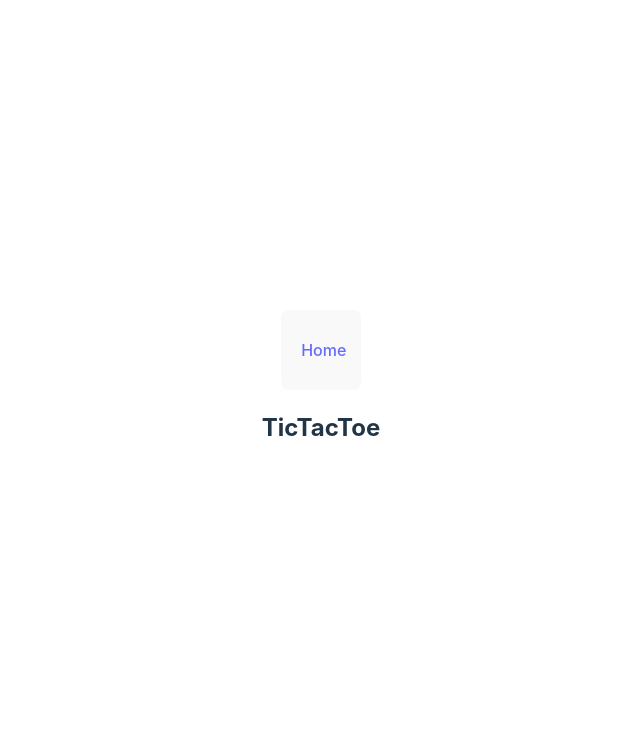
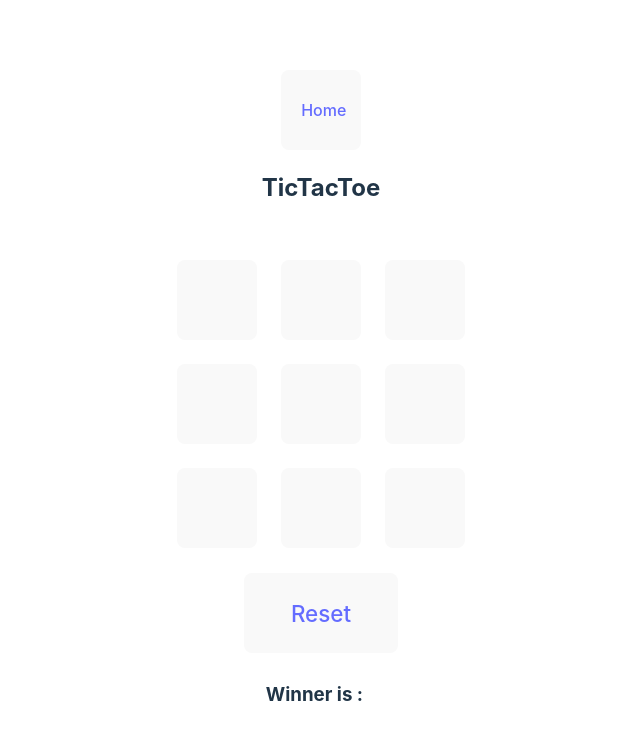
Before and after one commit to NazarPentsarskyi/React-simple-apps, a React (Vite) app: page /tictactoe in a window 1280 px wide. Shown: the top 740 px of the page, without its empty margins (319-959 px from the left). Built offline with nearby package versions, Linux system fonts and the light colour scheme.

Commit message:
added tictactoe game

```diff
--- a/src/App.css
+++ b/src/App.css
@@ -11,6 +11,7 @@
   --hover-color-a:#535bf2;
   --break-color:#a31c1c;
   --highlight-color:#282dc396;
+  --strike-color:#fd3b00c0;
 
   color-scheme: light dark;
   color: var(--root-color);
@@ -162,6 +163,68 @@ p{
   letter-spacing: 1px;
 }
 
+.winner {
+  padding-left: 0.5em;
+  font-size: 1.4em;
+  color: var(--strike-color);
+}
+
+.reset {
+  width: 50%;
+  height: 80px;
+  color: var(--main-color);
+  margin-top: 0.7em;
+  font-size: 1.4em;
+}
+
+.strike {
+  position: absolute;
+  background-color: var(--strike-color);
+}
+
+.strike-row-1 {
+  width: 100%;
+  height: 4px;
+  top: 15.5%;
+}
+.strike-row-2 {
+  width: 100%;
+  height: 4px;
+  top: 49.5%;
+}
+.strike-row-3 {
+  width: 100%;
+  height: 4px;
+  top: 83%;
+}
+.strike-column-1 {
+  height: 100%;
+  width: 4px;
+  left: 15.5%;
+}
+.strike-column-2 {
+  height: 100%;
+  width: 4px;
+  left: 49.45%;
+}
+.strike-column-3 {
+  height: 100%;
+  width: 4px;
+  left: 83.3%;
+}
+.strike-diagonal-1 {
+  width: 100%;
+  height: 4px;
+  top: 50%;
+  transform: skewY(45deg);
+}
+.strike-diagonal-2 {
+  width: 100%;
+  height: 4px;
+  top: 50%;
+  transform: skewY(-45deg);
+}
+
 
 .error {
   display: grid;
--- a/src/components/TicTacToe.jsx
+++ b/src/components/TicTacToe.jsx
@@ -1,13 +1,126 @@
+import { useCallback, useEffect, useState } from "react";
 import { Link } from "react-router-dom";
 
 const TicTacToe= () => {
+
+  const [square, setSquare] = useState(Array(9).fill(null));
+  const [xPlaying, setXPlaying] = useState(true);
+  const [disableButtons, setDisableButtons] = useState(false);
+  const [gameOver, setGameOver] = useState(false);
+  const [winner, setWinner] = useState(null);
+  const [strikeClass, setStrikeClass] = useState();
+
+  const handleSquareClick = (index) =>{
+    if (disableButtons || square[index] !== null) return;
+
+    const updatedBoard = [...square];
+    updatedBoard[index] = 'X';
+
+    setSquare(updatedBoard);
+    setXPlaying(!xPlaying);
+    setDisableButtons(true);
+
+    setTimeout(() => {
+      if (updatedBoard[index] !== 'X') return;
+      const randomIndexBoard = getRandomEmptyIndex(updatedBoard);
+
+      if (randomIndexBoard !== -1) {
+        const updatedBoardWithO = [...updatedBoard];
+        updatedBoardWithO[randomIndexBoard] = 'O';
+        setSquare(updatedBoardWithO);
+        setDisableButtons(false);
+      }
+    }, 500);
+  };
+
+  const getRandomEmptyIndex = (arr) => {
+    const emptyIndices = arr.reduce((indices, val, index) => {
+      if (val === null) indices.push(index);
+      return indices;
+    }, []);
+
+    if (emptyIndices.length === 0) return -1;
+    const randomIndexBoard = emptyIndices[Math.floor(Math.random() * emptyIndices.length)];
+    return randomIndexBoard;
+  };
+
+  const handleResetBoard = () => {
+    setSquare(Array(9).fill(null));
+    setXPlaying(true);
+    setDisableButtons(false);
+    setGameOver(false);
+    setWinner(null);
+    setStrikeClass(null);
+  };
+
+  const checkWinner = useCallback(() => {
+
+    const winningCombinations = [
+      { combo: [0, 1, 2], strikeClass: 'strike-row-1' },
+      { combo: [3, 4, 5], strikeClass: 'strike-row-2' },
+      { combo: [6, 7, 8], strikeClass: 'strike-row-3' },
+
+      { combo: [0, 3, 6], strikeClass: 'strike-column-1' },
+      { combo: [1, 4, 7], strikeClass: 'strike-column-2' },
+      { combo: [2, 5, 8], strikeClass: 'strike-column-3' },
+
+      { combo: [0, 4, 8], strikeClass: 'strike-diagonal-1' },
+      { combo: [2, 4, 6], strikeClass: 'strike-diagonal-2' },
+    ];
+
+    for (const { combo, strikeClass } of winningCombinations) {
+      const squareValue1 = square[combo[0]];
+      const squareValue2 = square[combo[1]];
+      const squareValue3 = square[combo[2]];
+
+      if (
+        squareValue1 !== null &&
+        squareValue1 === squareValue2 &&
+        squareValue1 === squareValue3
+      ) {
+        setStrikeClass(strikeClass);
+        setGameOver(true);
+        if (squareValue1 === 'X') {
+        setWinner('X');
+        } else {
+          setWinner('O');
+        }
+        return;
+      }
+    }
+
+    if (!square.includes(null)) {
+      setGameOver(true);
+      setWinner('Tie');
+    }
+  }, [square]);
+
+  useEffect(() => {
+    if (!gameOver) {
+      checkWinner();
+    }
+  }, [square, gameOver, checkWinner]);
 
   return (
     <>
       <button><Link to="/"> Home </Link></button>
       <h2>TicTacToe</h2>
       <br />
-
+      <div className="board">
+        {square.map((item, index) => (
+          <button key={index} onClick = {gameOver ? handleResetBoard : () => handleSquareClick(index)}>
+            {item}
+          </button>
+          ))
+        }
+        <div className={`strike ${strikeClass}`}></div>
+      </div>
+      <button className='reset' onClick={handleResetBoard}>Reset</button>
+      <h3>Winner is :{' '}
+        <span className='winner'>
+          {winner}
+        </span>
+      </h3>
     </>
   )
 };
```
